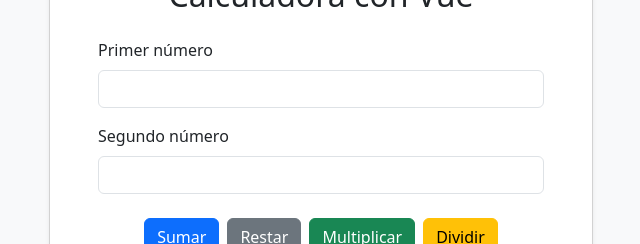
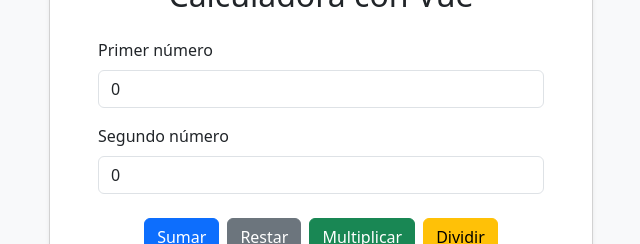
Before and after one commit to duckcode-dev/calculadora-vue, a Vue app: page / in a window 1280 px wide. Shown: the part 121-365 px from the top of the page, without its empty margins (319-959 px from the left). Built offline with nearby package versions, Linux system fonts and the light colour scheme.

Commit message:
Fix initial values of numero1 and numero2 to zero for proper calculations

```diff
--- a/src/App.vue
+++ b/src/App.vue
@@ -60,8 +60,8 @@ export default {
   name: 'App',
   data() {
     return {
-      numero1: '',
-      numero2: '',
+      numero1: 0,
+      numero2: 0,
       resultado: null,
       error: ''
     };
@@ -110,8 +110,8 @@ export default {
       this.error = '';
     },
     limpiar() {
-      this.numero1 = '';
-      this.numero2 = '';
+      this.numero1 = 0;
+      this.numero2 = 0;
       this.resultado = null;
       this.error = '';
     }
```
